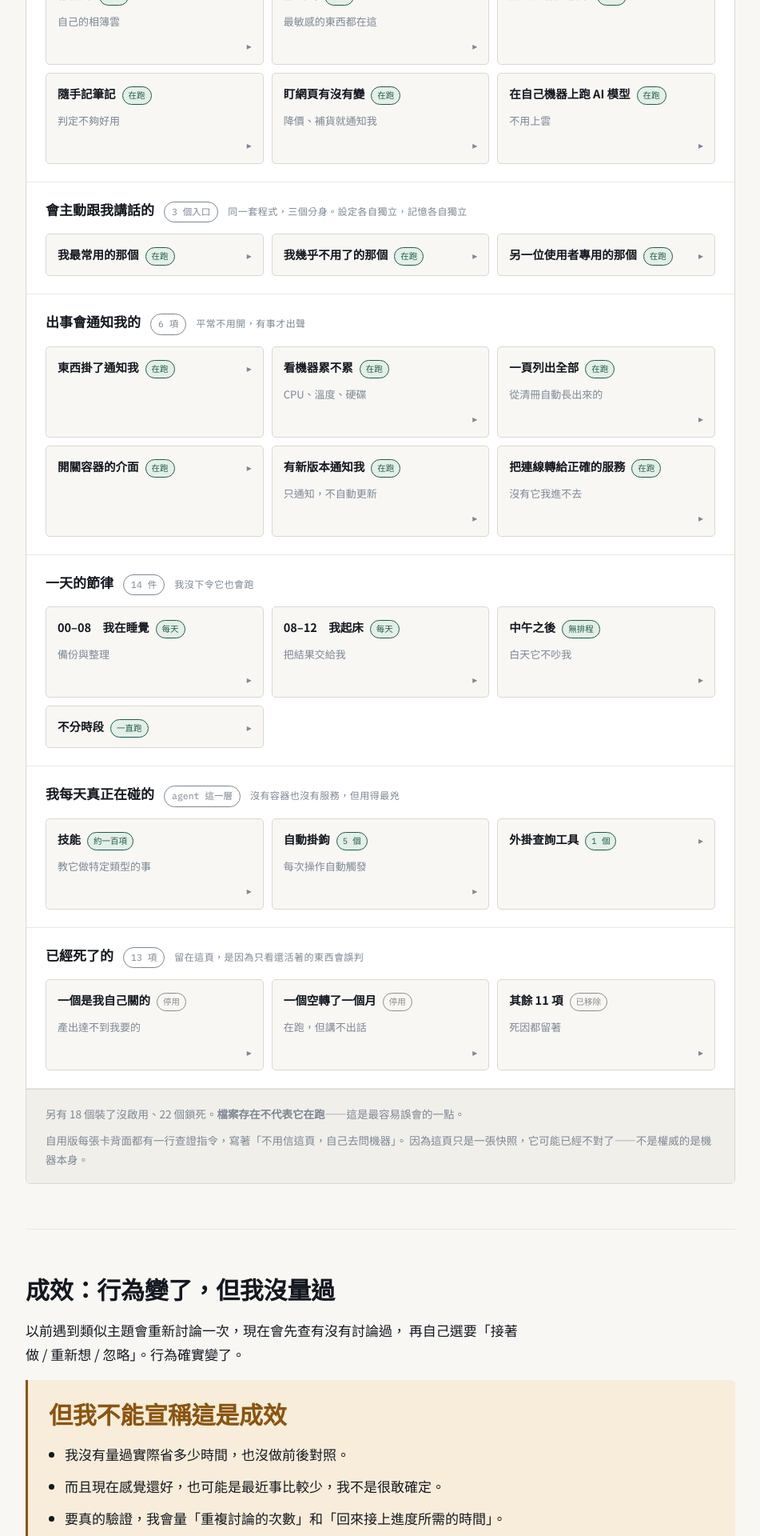
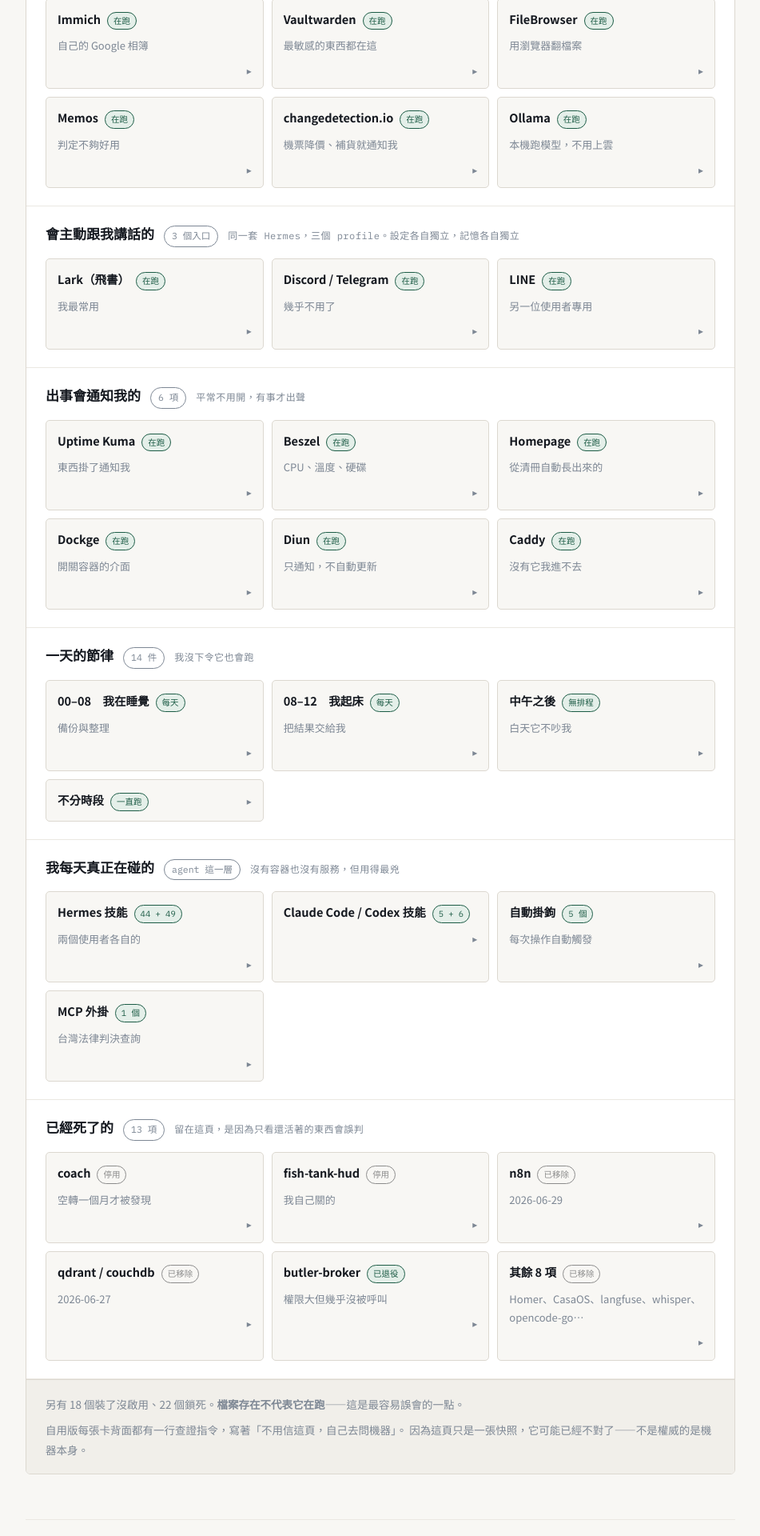
Before and after one commit to y3ccc/y3ccc.github.io, a Next.js app: page /projects/conversation-memory in a window 1280 px wide. Shown: the part 2220-4140 px from the top of the page at 80% size, without its empty margins (164-1115 px from the left). Built offline with nearby package versions, Linux system fonts and the light colour scheme.

Commit message:
Show the real stack in the atlas demo, drop the unmeasurable claim

```diff
--- a/app/projects/conversation-memory/page.tsx
+++ b/app/projects/conversation-memory/page.tsx
@@ -31,34 +31,46 @@
     n: "6 項",
     note: "想到才開，平常安靜待著",
     cards: [
-      { name: "存照片", state: "在跑", hook: "自己的相簿雲",
-        body: ["自己架的照片雲端服務，取代商用相簿。由數個容器組成：伺服器、影像辨識、資料庫。",
-               "服務算實驗性質，但內容是正式資料，已有自動備份且完整性驗證通過。"] },
-      { name: "存密碼", state: "在跑", hook: "最敏感的東西都在這",
-        body: ["密碼庫，存放帳號密碼等機敏資料。",
-               "是全機器裡機敏程度最高的服務，要特別小心。"] },
-      { name: "用瀏覽器翻檔案", state: "在跑", hook: "",
-        body: ["對外開放存取，不限本機才能連。",
-               "曾經有一份舊複本被誤認是正牌，兩份內容不一樣——注意別搞混。"] },
-      { name: "隨手記筆記", state: "在跑", hook: "判定不夠好用",
-        body: ["兩人各自帳號的筆記時間軸。",
-               "2026-07-27 判定還不夠好用，退回實驗狀態，目前沒有備份保證。"] },
-      { name: "盯網頁有沒有變", state: "在跑", hook: "降價、補貨就通知我",
-        body: ["網頁變化監控，有變化就推播提醒。",
-               "還在實驗階段，資料目前不在備份範圍內，轉正時才會納入。"] },
-      { name: "在自己機器上跑 AI 模型", state: "在跑", hook: "不用上雲",
-        body: ["本機跑大語言模型，有 GPU 加速。",
-               "簡單任務用本地模型省成本，也預留給之後的語意搜尋。"] },
+      { name: "Immich", state: "在跑", hook: "自己的 Google 相簿",
+        body: ["自架照片雲，取代 Google Photos。由 4 個容器組成：伺服器、AI 影像辨識、資料庫、快取。",
+               "服務算實驗性質，但內容是正式資料——已納入自動備份，且完整性驗證通過。"],
+        cmd: "docker ps --filter name=immich_server" },
+      { name: "Vaultwarden", state: "在跑", hook: "最敏感的東西都在這",
+        body: ["密碼庫。全機器機敏程度最高的服務，任何變更都要特別小心。"],
+        cmd: "docker ps --filter name=vaultwarden" },
+      { name: "FileBrowser", state: "在跑", hook: "用瀏覽器翻檔案",
+        body: ["2026-06-29 重新啟用，對外開放存取，不限本機才能連。",
+               "曾經有一份舊複本被誤認是正牌，兩份內容不一樣——這種錯最難發現。"],
+        cmd: "docker ps --filter name=filebrowser" },
+      { name: "Memos", state: "在跑", hook: "判定不夠好用",
+        body: ["兩人各自帳號的筆記時間軸，類似 flomo。手機都已登入在用。",
+               "2026-07-27 判定還不夠好用，退回實驗狀態，目前沒有備份保證。"],
+        cmd: "docker ps --filter name=memos" },
+      { name: "changedetection.io", state: "在跑", hook: "機票降價、補貨就通知我",
+        body: ["網頁變化監控，有變化就透過 ntfy 推播。",
+               "還在實驗階段，資料不在備份範圍內——轉正時才會納入。"],
+        cmd: "docker ps --filter name=changedetection" },
+      { name: "Ollama", state: "在跑", hook: "本機跑模型，不用上雲",
+        body: ["本機跑 LLM，容器化，GPU 加速（GTX 1060）。",
+               "簡單任務走本地模型省成本，也預留給之後的語意搜尋。"],
+        cmd: "docker ps --filter name=ollama" },
     ],
   },
   {
     g: "會主動跟我講話的",
     n: "3 個入口",
-    note: "同一套程式，三個分身。設定各自獨立，記憶各自獨立",
+    note: "同一套 Hermes，三個 profile。設定各自獨立，記憶各自獨立",
     cards: [
-      { name: "我最常用的那個", state: "在跑", hook: "", body: ["三個入口共用同一套框架，但彼此看不到對方的記憶。"] },
-      { name: "我幾乎不用了的那個", state: "在跑", hook: "", body: ["保留著，因為停用的成本比留著高。"] },
-      { name: "另一位使用者專用的那個", state: "在跑", hook: "", body: ["不同使用者、不同設定、不同記憶邊界。"] },
+      { name: "Lark（飛書）", state: "在跑", hook: "我最常用",
+        body: ["shared profile。框架本身已 git 化，升級要 rebase 不能覆蓋。"],
+        cmd: "systemctl --user is-active <gateway>" },
+      { name: "Discord / Telegram", state: "在跑", hook: "幾乎不用了",
+        body: ["保留著，因為停用的成本比留著高。"],
+        cmd: "systemctl --user is-active <gateway>" },
+      { name: "LINE", state: "在跑", hook: "另一位使用者專用",
+        body: ["不同使用者、不同設定、不同記憶邊界。",
+               "語音／影片／檔案曾全被導向圖片快取而遺失，我把它追到上游成了 Issue 與 PR。"],
+        cmd: "systemctl --user is-active <gateway>" },
     ],
   },
   {
@@ -66,12 +78,28 @@
     n: "6 項",
     note: "平常不用開，有事才出聲",
     cards: [
-      { name: "東西掛了通知我", state: "在跑", hook: "", body: ["能直接讀取容器的即時狀態。", "但它自己是否正常，也要用查證方式現場確認，不能只看文件。"] },
-      { name: "看機器累不累", state: "在跑", hook: "CPU、溫度、硬碟", body: ["監控面板，可看多台機器。"] },
-      { name: "一頁列出全部", state: "在跑", hook: "從清冊自動長出來的", body: ["設定從服務清冊自動產生，不用手動維護——所以它不會跟現實脫節。"] },
-      { name: "開關容器的介面", state: "在跑", hook: "", body: ["容器編排的操作介面。是「收斂」計畫第一個誕生的服務。"] },
-      { name: "有新版本通知我", state: "在跑", hook: "只通知，不自動更新", body: ["版本鎖定，每 6 小時掃一次正在跑的容器。", "刻意不自動更新——自動更新會在我沒看著的時候改變現實。"] },
-      { name: "把連線轉給正確的服務", state: "在跑", hook: "沒有它我進不去", body: ["多數服務只聽本機，得靠它才連得進來。牽一髮動全身。"] },
+      { name: "Uptime Kuma", state: "在跑", hook: "東西掛了通知我",
+        body: ["能直接讀取 Docker 容器即時狀態。",
+               "坑：容器監控必須設 docker_host，留空會安靜失敗——看起來在監控，其實沒有。"],
+        cmd: "docker ps --filter name=uptime-kuma" },
+      { name: "Beszel", state: "在跑", hook: "CPU、溫度、硬碟",
+        body: ["伺服器監控面板，可看多台機器。2026-06-29 上線。"],
+        cmd: "docker ps --filter name=beszel" },
+      { name: "Homepage", state: "在跑", hook: "從清冊自動長出來的",
+        body: ["所有服務的總覽入口，設定由 inventory 自動產生，不用手動維護——所以它不會跟現實脫節。",
+               "2026-06-29 上線，取代舊的 Homer。"],
+        cmd: "docker ps --filter name=homepage" },
+      { name: "Dockge", state: "在跑", hook: "開關容器的介面",
+        body: ["Docker Compose 操作介面。是「收斂」計畫第一個誕生的服務。"],
+        cmd: "docker ps --filter name=dockge" },
+      { name: "Diun", state: "在跑", hook: "只通知，不自動更新",
+        body: ["映像檔更新通知器。版本鎖定，每 6 小時掃一次正在跑的容器。",
+               "刻意不自動更新——自動更新會在我沒看著的時候改變現實。"],
+        cmd: "docker ps --filter name=diun" },
+      { name: "Caddy", state: "在跑", hook: "沒有它我進不去",
+        body: ["反向代理。多數服務只聽本機，得靠它才連得進來。牽一髮動全身。",
+               "設定檔由 inventory 產生，禁止手改。"],
+        cmd: "docker ps --filter name=caddy" },
     ],
   },
   {
@@ -80,13 +108,16 @@
     note: "我沒下令它也會跑",
     cards: [
       { name: "00–08　我在睡覺", state: "每天", hook: "備份與整理",
-        body: ["設定存檔、筆記備份、記憶漂移檢查、異地備份、舊報告歸檔，最後跑一次「寫的還是真的嗎」。"] },
+        body: ["Hermes 設定存檔、筆記備份到 GitHub、記憶漂移檢查、異地備份送去 R2、舊報告歸檔，最後跑一次「寫的還是真的嗎」。"],
+        cmd: "systemctl --user list-timers" },
       { name: "08–12　我起床", state: "每天", hook: "把結果交給我",
-        body: ["每日健康報告、宣告與現實對帳、異地備份夠不夠新。"] },
+        body: ["每日健康報告、宣告與現實對帳、異地備份夠不夠新。"],
+        cmd: "systemctl --user list-timers" },
       { name: "中午之後", state: "無排程", hook: "白天它不吵我",
-        body: ["刻意留白。工具在我工作的時候應該安靜。"] },
+        body: ["刻意留白。工具在我工作的時候應該安靜。"], cmd: "" },
       { name: "不分時段", state: "一直跑", hook: "",
-        body: ["磁碟快滿了沒（每 2 小時）、心跳（每 5 分鐘）、筆記自動同步（每分鐘）。"] },
+        body: ["磁碟快滿了沒（每 2 小時）、死人開關心跳（每 5 分鐘）、筆記自動同步（每分鐘）。"],
+        cmd: "systemctl --user list-timers" },
     ],
   },
   {
@@ -94,9 +125,14 @@
     n: "agent 這一層",
     note: "沒有容器也沒有服務，但用得最兇",
     cards: [
-      { name: "技能", state: "約一百項", hook: "教它做特定類型的事", body: ["跨多個 agent，共用的規則放一處，特有的才分開。"] },
-      { name: "自動掛鉤", state: "5 個", hook: "每次操作自動觸發", body: ["改寫指令、擋寫入、省 token。"] },
-      { name: "外掛查詢工具", state: "1 個", hook: "", body: ["公開資料庫查詢。"] },
+      { name: "Hermes 技能", state: "44 + 49", hook: "兩個使用者各自的",
+        body: ["教它怎麼處理某一類事情。"], cmd: "" },
+      { name: "Claude Code / Codex 技能", state: "5 + 6", hook: "",
+        body: ["共用的規則放一處讓所有 agent 都讀，只有各自特有的才分開——換一個 agent 不用從頭教一次。"], cmd: "" },
+      { name: "自動掛鉤", state: "5 個", hook: "每次操作自動觸發",
+        body: ["改寫指令、擋寫入、省 token。"], cmd: "" },
+      { name: "MCP 外掛", state: "1 個", hook: "台灣法律判決查詢",
+        body: ["讓 agent 直接查判決資料。"], cmd: "" },
     ],
   },
   {
@@ -104,13 +140,22 @@
     n: "13 項",
     note: "留在這頁，是因為只看還活著的東西會誤判",
     cards: [
-      { name: "一個是我自己關的", state: "停用", hook: "產出達不到我要的",
-        body: ["功能都正常，是產出品質不合格。這種死法最難被監控抓到。"] },
-      { name: "一個空轉了一個月", state: "停用", hook: "在跑，但講不出話",
-        body: ["探針說它活著，可是它兌現不了任何一件它該做的事。",
-               "這是整張地圖最重要的一格：健康檢查問「它有沒有活著」，我的分類問「它對我有沒有用」。"] },
-      { name: "其餘 11 項", state: "已移除", hook: "死因都留著",
-        body: ["移除、退役、被取代、從沒上線過的都算。死因比功能更能說明判斷。"] },
+      { name: "coach", state: "停用", hook: "空轉一個月才被發現",
+        body: ["2026-08-19 停用。停用前主引擎路徑寫死失效、Telegram 又發不出訊息（403），表現就是「教練不理你了」。",
+               "探針說它活著，可是它兌現不了任何一件該做的事。這是整張圖最重要的一格：健康檢查問「它有沒有活著」，我的分類問「它對我有沒有用」。"],
+        cmd: "" },
+      { name: "fish-tank-hud", state: "停用", hook: "我自己關的",
+        body: ["魚缸觀察介面。功能都正常，是產出達不到我要的——這種死法最難被監控抓到。"], cmd: "" },
+      { name: "n8n", state: "已移除", hook: "2026-06-29",
+        body: ["視覺化自動流程。移除前唯一還在用的只剩一個停用的測試流程。",
+               "清掉 2.1G 容器與映像檔，也讓 butler-broker 解除依賴。"], cmd: "" },
+      { name: "qdrant / couchdb", state: "已移除", hook: "2026-06-27",
+        body: ["向量資料庫與文件資料庫，容器、網路、映像檔都清掉。",
+               "資料目錄留著，當作刪除審核流程的證據。"], cmd: "" },
+      { name: "butler-broker", state: "已退役", hook: "權限大但幾乎沒被呼叫",
+        body: ["透過 MCP 連到 Docker 的中介服務。閒置風險太高就先關了，備份還留著。"], cmd: "" },
+      { name: "其餘 8 項", state: "已移除", hook: "Homer、CasaOS、langfuse、whisper、opencode-go…",
+        body: ["退役、被取代、或從沒真的上線過。死因比功能更能說明判斷。"], cmd: "" },
     ],
   },
 ];
@@ -191,8 +236,9 @@
         <section className="band">
           <h2>我用「它對我有什麼用」分類，不用技術層級分類</h2>
           <p>
-            下面是那張地圖的去識別化展示版。點任何一張卡可以展開。
-            服務名稱、路徑與查證指令都已移除，保留的是分類方式與判斷理由。
+            下面是那張地圖的展示版，點任何一張卡可以展開。
+            每張卡背面都有一行查證指令——這頁只是快照，可能已經不對了，
+            要相信的是機器，不是這頁。主機名稱、網域與絕對路徑不在展示範圍內。
           </p>
 
           <div className="demo">
@@ -226,7 +272,7 @@
                         {c.body.map((b) => (
                           <p key={b}>{b}</p>
                         ))}
-                        <span className="redacted">查證指令　·　展示版已移除</span>
+                        {c.cmd ? <span className="redacted">{c.cmd}</span> : null}
                       </div>
                     </details>
                   ))}
@@ -244,22 +290,6 @@
                 因為這頁只是一張快照，它可能已經不對了——不是權威的是機器本身。
               </p>
             </div>
-          </div>
-        </section>
-
-        <section className="band">
-          <h2>成效：行為變了，但我沒量過</h2>
-          <p>
-            以前遇到類似主題會重新討論一次，現在會先查有沒有討論過，
-            再自己選要「接著做 / 重新想 / 忽略」。行為確實變了。
-          </p>
-          <div className="honest">
-            <h2>但我不能宣稱這是成效</h2>
-            <ul>
-              <li>我沒有量過實際省多少時間，也沒做前後對照。</li>
-              <li>而且現在感覺還好，也可能是最近事比較少，我不是很敢確定。</li>
-              <li>要真的驗證，我會量「重複討論的次數」和「回來接上進度所需的時間」。</li>
-            </ul>
           </div>
         </section>
 
```
